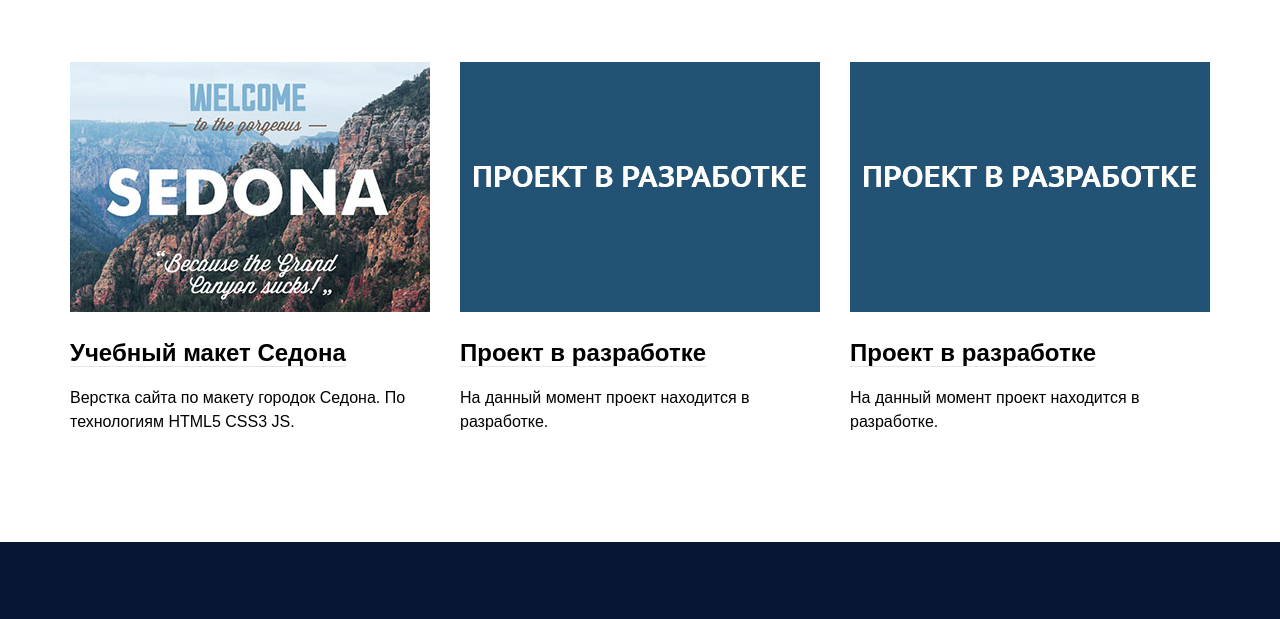
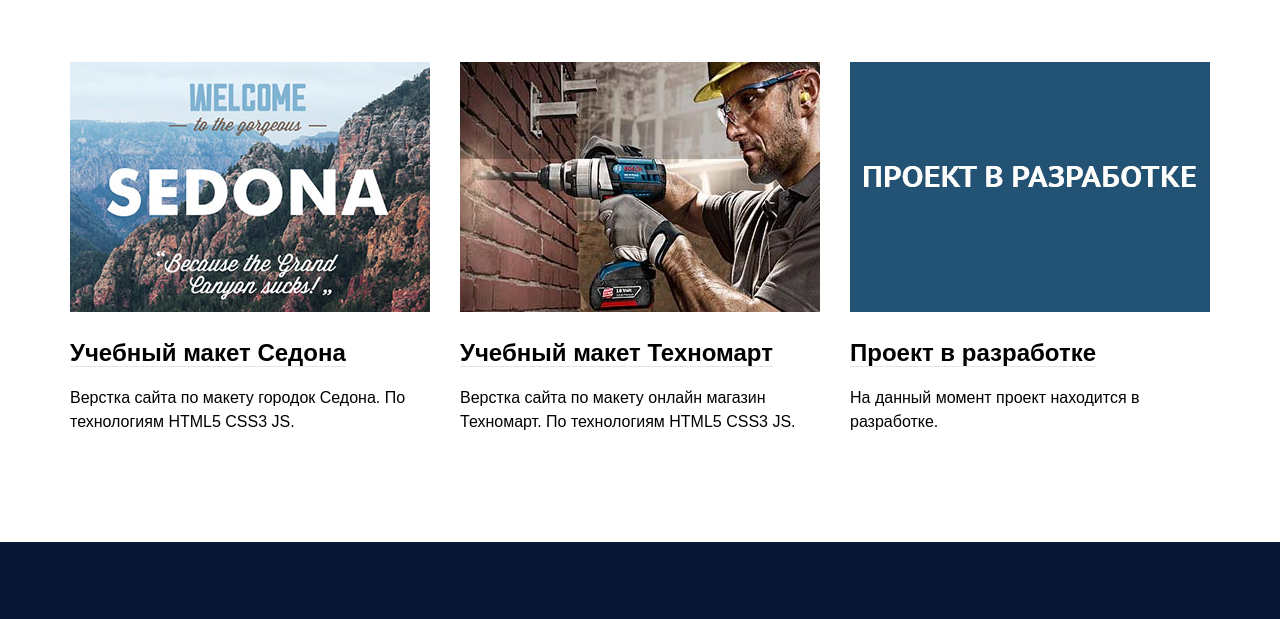
Before and after one commit to volgankin/volgankin.github.io, a plain HTML site: page index.html in a window 1280 px wide. Shown: the part 947-1566 px from the top of the page. Drawn offline with Linux system fonts and the light colour scheme; a web font is replaced by a local one.

Commit message:
дбавил проект техномарт

```diff
--- a/index.html
+++ b/index.html
@@ -47,13 +47,13 @@
 				</div>
 				<div class="portfolio__col">
 					<div class="portfolio__col_img">
-						<img src="img/portfolio/project_in_work.jpg" width="360" height="250" alt="Проект в работе">
+						<img src="img/portfolio/project_technomart.jpg" width="360" height="250" alt="Проект в работе">
 					</div>
 					<h3 class="portfolio__col_title">
-						<a href="#">Проект в разработке</a>
+						<a href="technomart/index.html">Учебный макет Техномарт</a>
 					</h3>
 					<p class="portfolio__col_description">
-						На данный момент проект находится в разработке.
+						Верстка сайта по макету онлайн магазин Техномарт. По технологиям HTML5 CSS3 JS.
 					</p>
 				</div>
 				<div class="portfolio__col">
```
Also changed, not shown: img/portfolio/project_technomart.jpg (added).
